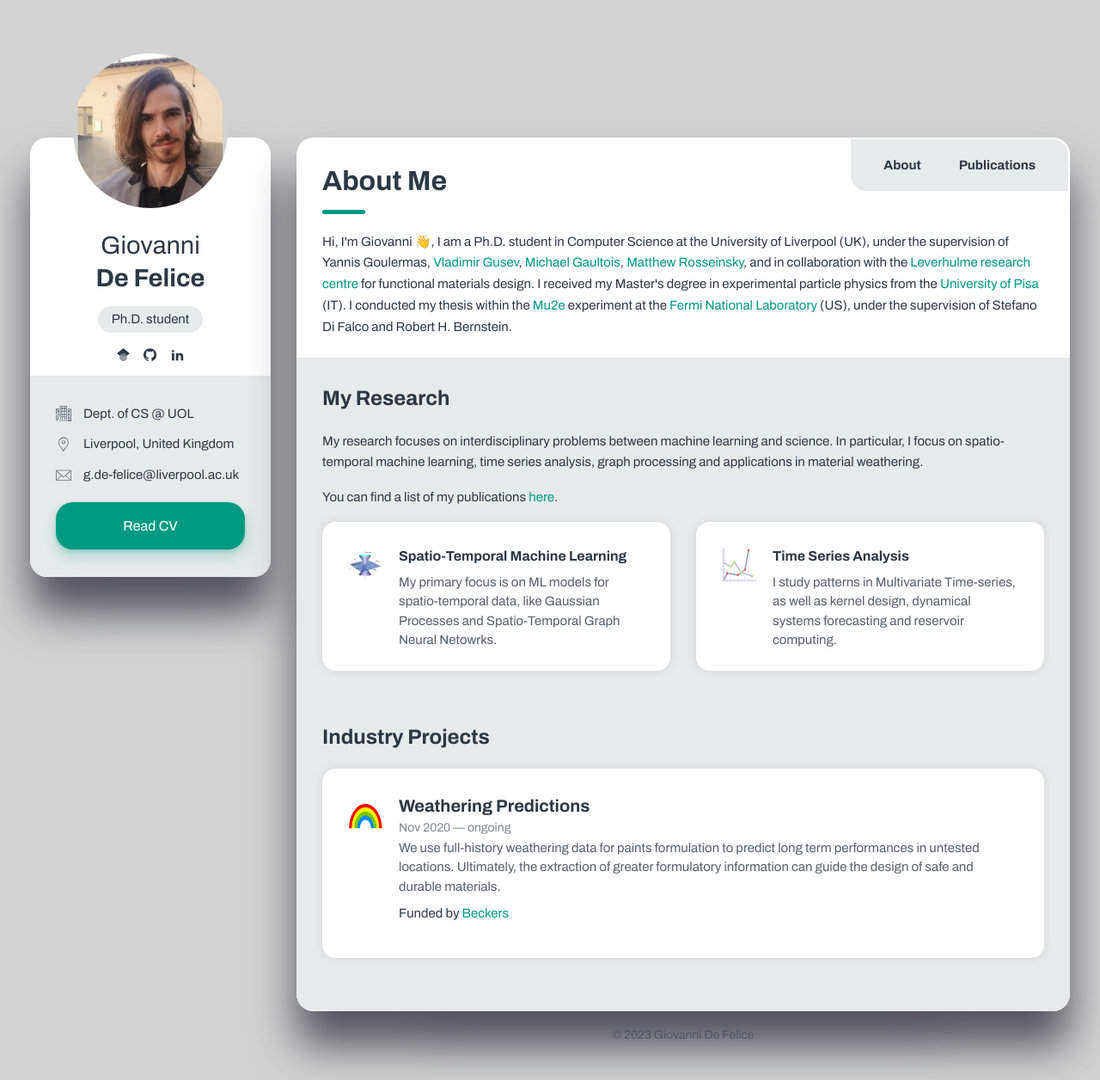
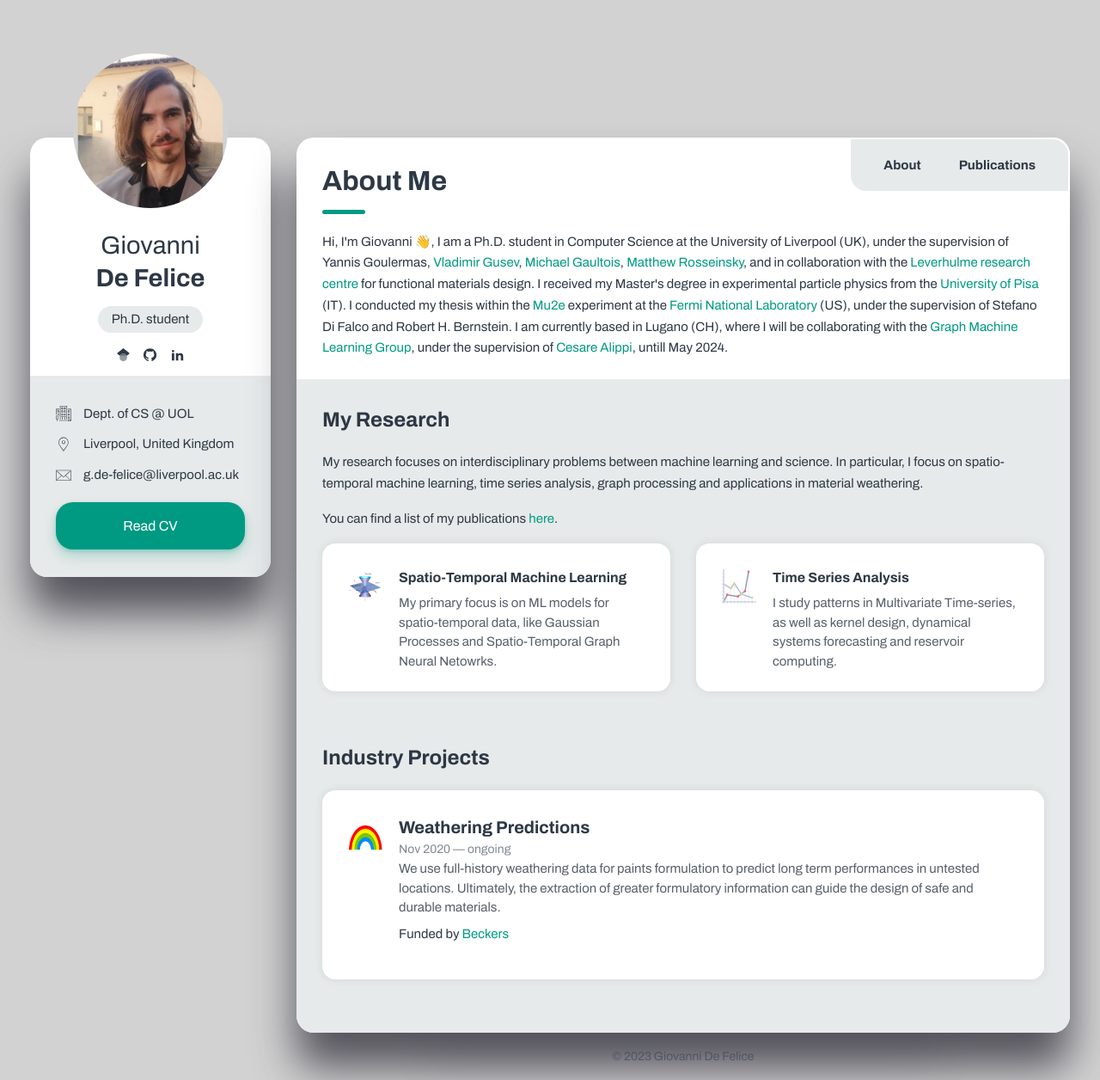
Before and after one commit to gdefe/gdefe.github.io, a Jekyll site: the page built from index.html, in a window 1280 px wide. Shown: the whole page at 86% size. Built offline with Jekyll 4.4.1, drawn with Linux system fonts in a browser that asks for light colours.

Commit message:
new index

```diff
--- a/index.html
+++ b/index.html
@@ -5,7 +5,15 @@ layout: page
 <!-- ABOUT -->
 <div class="pb-0 pb-sm-2">
     <h1 class="title title--h1 first-title title__separate">About Me</h1>
-    <p> Hi, I'm Giovanni 👋, I am a Ph.D. student in Computer Science at the University of Liverpool (UK), under the supervision of Yannis Goulermas, <a href="https://www.vlgusev.co.uk/" class="highlighted">Vladimir Gusev</a>, <a href="http://www.michaelgaultois.com/" class="highlighted">Michael Gaultois</a>, <a href="https://www.liverpool.ac.uk/chemistry/staff/matthew-rosseinsky/" class="highlighted">Matthew Rosseinsky</a>, and in collaboration with the <a href="https://www.liverpool.ac.uk/leverhulme-research-centre/" class="highlighted"> Leverhulme research centre </a> for functional materials design. I received my Master's degree in experimental particle physics from the <a href="https://www.unipi.it/index.php/english" class="highlighted"> University of Pisa</a> (IT). I conducted my thesis within the <a href="https://mu2e.fnal.gov/" class="highlighted"> Mu2e</a> experiment at the <a href="https://www.fnal.gov/" class="highlighted"> Fermi National Laboratory</a> (US), under the supervision of Stefano Di Falco and Robert H. Bernstein.</p>
+    <p> Hi, I'm Giovanni 👋, I am a Ph.D. student in Computer Science at the University of Liverpool (UK),
+        under the supervision of Yannis Goulermas, <a href="https://www.vlgusev.co.uk/" class="highlighted">Vladimir Gusev</a>,
+        <a href="http://www.michaelgaultois.com/" class="highlighted">Michael Gaultois</a>,
+        <a href="https://www.liverpool.ac.uk/chemistry/staff/matthew-rosseinsky/" class="highlighted">Matthew Rosseinsky</a>,
+        and in collaboration with the <a href="https://www.liverpool.ac.uk/leverhulme-research-centre/" class="highlighted"> Leverhulme research centre </a> for functional materials design.
+        I received my Master's degree in experimental particle physics from the <a href="https://www.unipi.it/index.php/english" class="highlighted"> University of Pisa</a> (IT).
+        I conducted my thesis within the <a href="https://mu2e.fnal.gov/" class="highlighted"> Mu2e</a> experiment at the <a href="https://www.fnal.gov/" class="highlighted"> Fermi National Laboratory</a> (US),
+        under the supervision of Stefano Di Falco and Robert H. Bernstein.
+        I am currently based in Lugano (CH), where I will be collaborating with the <a href="https://gmlg.ch/" class="highlighted">Graph Machine Learning Group</a>, under the supervision of <a href="https://alippi.faculty.polimi.it/" class="highlighted">Cesare Alippi</a>, untill May 2024.</p>
 </div>
 <!-- What -->
 <div class="box-inner pb-0">
```
Also changed, not shown: _publications/combnet.md (added, +19 -0 lines), assets/img/combnet.png (added), assets/img/nvark.png (added), 1 other file.
